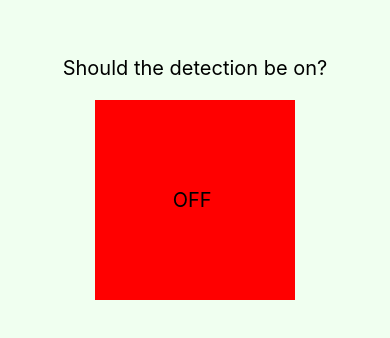
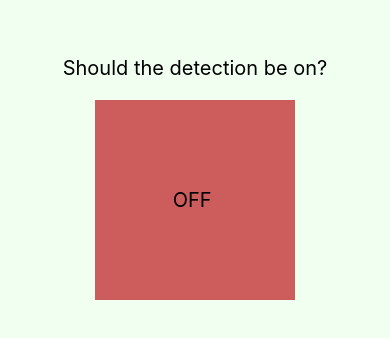
Before and after one commit to jarvisenlaura/RND-React-Native-CallerID, a React Native app: screen / in a window 390 px wide. Shown: the part 254-592 px from the top of the page. Built offline with nearby package versions, Linux system fonts and the light colour scheme.

Commit message:
fixed state value name

```diff
--- a/App.js
+++ b/App.js
@@ -8,7 +8,6 @@ import {
   PermissionsAndroid,
 } from 'react-native';
 import CallDetectorManager from 'react-native-call-detection';
-
 export default class App extends React.Component {
   constructor(props) {
     super(props);
@@ -27,12 +26,11 @@ export default class App extends React.Component {
         PermissionsAndroid.PERMISSIONS.READ_CALL_LOG,
         PermissionsAndroid.PERMISSIONS.READ_PHONE_STATE,
       ]);
-      console.log('Permissions are: ', permissions);
+      console.log('Permissions are:', permissions);
     } catch (err) {
       console.warn(err);
     }
   };
-
   startListenerTapped = () => {
     this.setState({featureOn: true});
     this.callDetector = new CallDetectorManager(
@@ -45,7 +43,7 @@ export default class App extends React.Component {
           this.setState({incoming: true, number});
         } else if (event === 'Offhook') {
           //Device call state: Off-hook.
-          // At least one call exists that is dialling,
+          // At least one call exists that is dialing,
           // active, or on hold,
           // and no calls are ringing or waiting.
           this.setState({incoming: true, number});
@@ -73,7 +71,7 @@ export default class App extends React.Component {
         <Text style={styles.text}>Should the detection be on?</Text>
         <TouchableHighlight
           onPress={
-            this.state.start
+            this.state.featureOn
               ? this.stopListenerTapped
               : this.startListenerTapped
           }>
@@ -83,13 +81,17 @@ export default class App extends React.Component {
               height: 200,
               justifyContent: 'center',
               alignItems: 'center',
-              backgroundColor: this.state.start ? 'greenyellow' : 'red',
+              backgroundColor: this.state.featureOn
+                ? 'greenyellow'
+                : 'indianred',
             }}>
-            <Text style={styles.text}>{this.state.start ? `ON` : `OFF`} </Text>
+            <Text style={styles.text}>
+              {this.state.featureOn ? `ON` : `OFF`}{' '}
+            </Text>
           </View>
         </TouchableHighlight>
         {this.state.incoming && (
-          <Text style={{fontSize: 50}}>Incoming {this.state.number}</Text>
+          <Text style={{fontSize: 50}}>PUHELU {this.state.number}</Text>
         )}
       </View>
     );
@@ -106,4 +108,5 @@ const styles = StyleSheet.create({
     padding: 20,
     fontSize: 20,
   },
+  button: {},
 });
```
